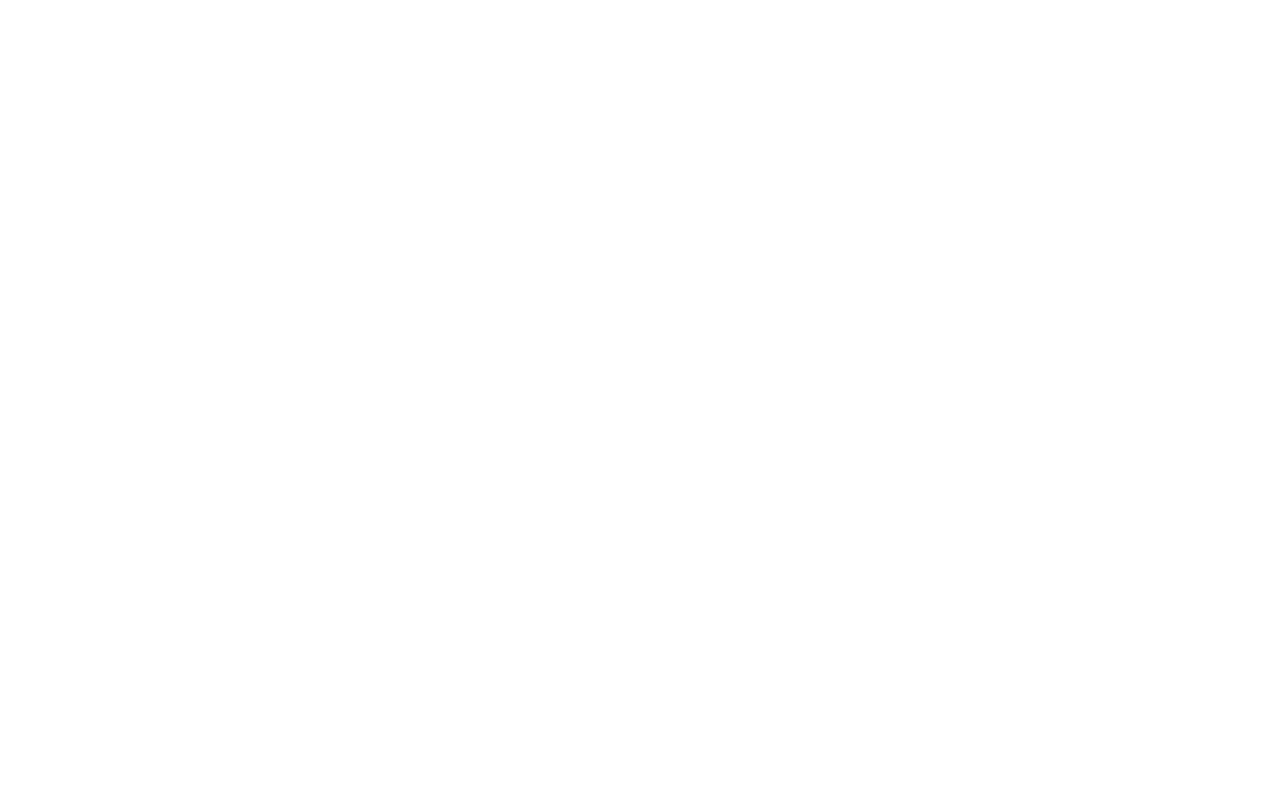
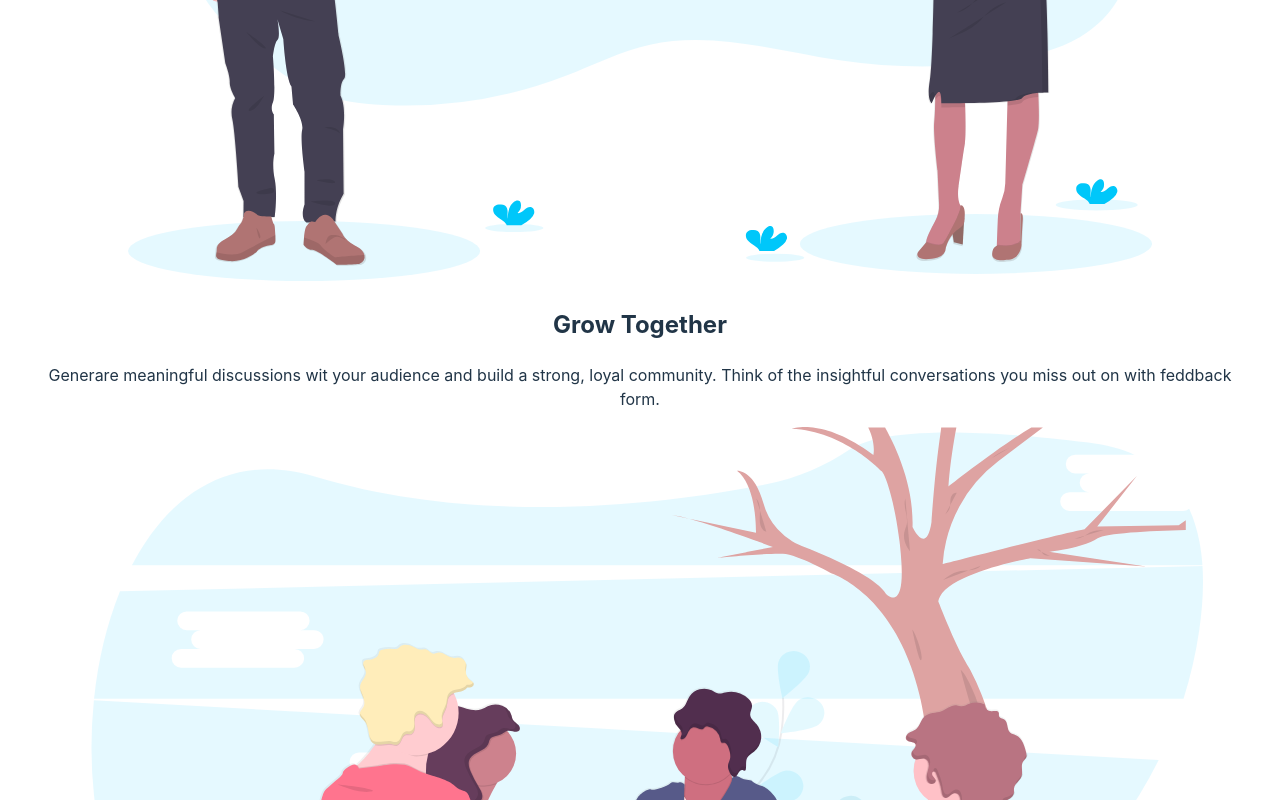
Before and after one commit to MLahuasi/fm_lab1_landingpage, a React (Vite) app: page / in a window 1280 px wide. Shown: the part 2000-2800 px from the top of the page. Before the commit the page ends 1475 px from the top, so only its background shows below. Built offline with nearby package versions, Linux system fonts and the light colour scheme.

Commit message:
Main without styles

```diff
--- a/src/App.tsx
+++ b/src/App.tsx
@@ -1,5 +1,5 @@
 import './App.css'
-import { Header } from './components'
+import { Header, Main } from './components'
 
 function App() {
 
@@ -7,6 +7,7 @@ function App() {
   return (
     <>
       <Header />
+      <Main />
     </>
   )
 }
--- /dev/null
+++ b/src/components/layout/Main/index.tsx
@@ -0,0 +1,37 @@
+import "./index.css";
+import illustration_grow_together from "../../../assets/images/illustration-grow-together.svg";
+import illustration_flowing_conversation from "../../../assets/images/illustration-flowing-conversation.svg";
+import illustration_your_users from "../../../assets/images/illustration-your-users.svg";
+
+import { MainItem } from "..";
+
+export const Main = () => {
+    return (
+        <main className="main">
+            <MainItem
+                src={illustration_grow_together}
+                subtitle={"Grow Together"}
+                paragraph={"Generare meaningful discussions wit your audience and build a strong, loyal community. Think of the insightful conversations you miss out on with feddback form."}
+                bgModifier={"none"}
+                inverseImage={"none"}
+            />
+            <MainItem
+                src={illustration_flowing_conversation}
+                subtitle={"Flowing Conversations"}
+                paragraph={"You wouldn't paginate a conversation in real life, so why do it online? Our threads have just-in-time loading for a more natural flow"}
+                bgModifier={"section--white"}
+                inverseImage={"section__container--inverse"}
+            />
+            <MainItem
+                src={illustration_your_users}
+                subtitle={"Your Users"}
+                paragraph={"It takes no time at all to integrate Huddle with your app's authentication solution. This means, once signed in to your app, your users can start chatting immediately."}
+                bgModifier={"section--white"}
+                inverseImage={"section__container--inverse"}
+            />
+        </main>
+    )
+}
+
+//
+//
--- /dev/null
+++ b/src/components/layout/MainItem/index.tsx
@@ -0,0 +1,29 @@
+import "./index.css";
+
+interface MainItemProps {
+    src: string;
+    subtitle: string;
+    paragraph: string;
+    bgModifier: "none" | "section--white";
+    inverseImage: "none" | "section__container--inverse";
+}
+
+export const MainItem = ({ src, subtitle, paragraph, bgModifier, inverseImage }: MainItemProps) => {
+
+    return (
+        <section className={bgModifier == "none" ? "section" : `section ${bgModifier}`}>
+            <div className={(inverseImage == "none" ? "section__container container" : `section__container ${inverseImage} container`)}>
+                <figure className="section__picture">
+                    <img src={src} alt="" className="section__img" />
+                </figure>
+                <div className="section__texts">
+                    <h2 className="subtitles">{subtitle}</h2>
+                    <p className="section__paragraph">
+                        {paragraph}
+                    </p>
+                </div>
+            </div>
+        </section>
+
+    )
+}
--- a/src/components/layout/index.ts
+++ b/src/components/layout/index.ts
@@ -1,2 +1,4 @@
 export { Header } from "./Header";
 export { HeaderCounter } from "./HeaderItem";
+export { Main } from "./Main";
+export { MainItem } from "./MainItem";
```
Also changed, not shown: src/components/layout/Main/index.css (added), src/components/layout/MainItem/index.css (added).
